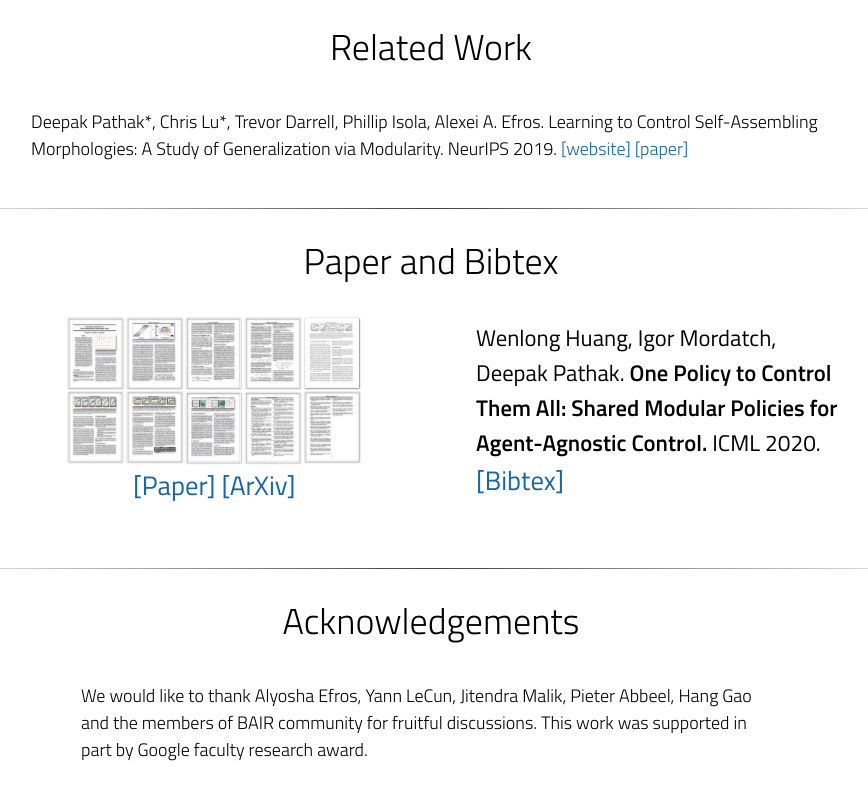
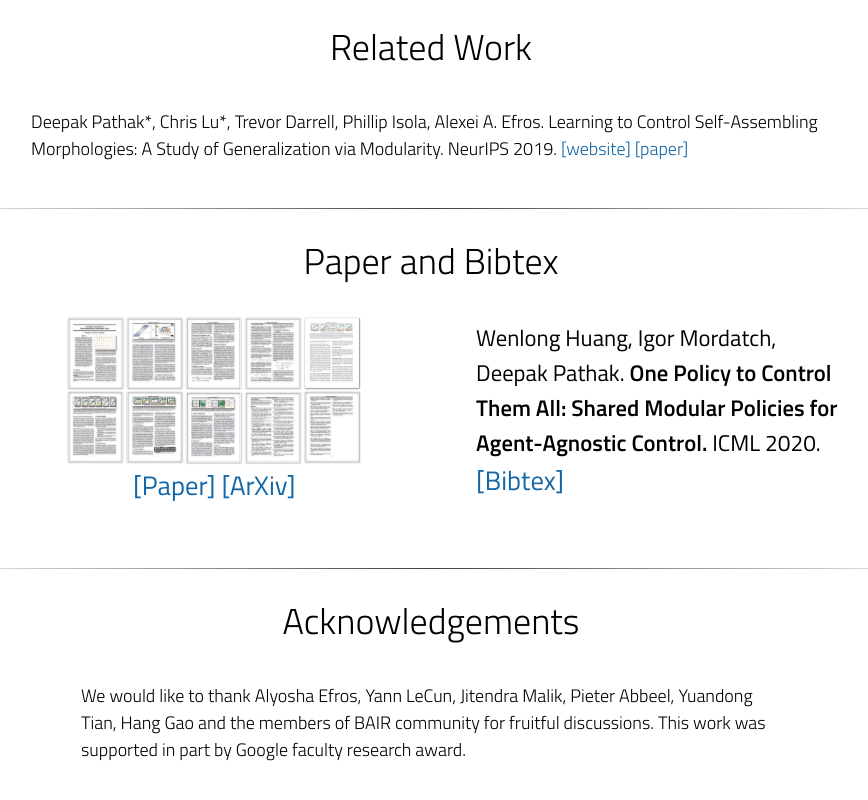
Before and after one commit to huangwl18/modular-rl, a plain HTML site: page index.html in a window 1280 px wide. Shown: the part 2930-3730 px from the top of the page, without its empty margins (209-1077 px from the left). Drawn offline with Linux system fonts and the light colour scheme; a script that the page names is missing.

Commit message:
Update index.html

```diff
--- a/index.html
+++ b/index.html
@@ -322,7 +322,7 @@
 
       <center><h1>Acknowledgements</h1></center>
       <div style="width:700px; margin:0 auto; text-align=right">
-        We would like to thank Alyosha Efros, Yann LeCun, Jitendra Malik, Pieter Abbeel, Hang Gao and the members of BAIR community for fruitful discussions. This work was supported in part by Google faculty research award.
+        We would like to thank Alyosha Efros, Yann LeCun, Jitendra Malik, Pieter Abbeel, Yuandong Tian, Hang Gao and the members of BAIR community for fruitful discussions. This work was supported in part by Google faculty research award.
       </div><br/>
 
       </table>
```
